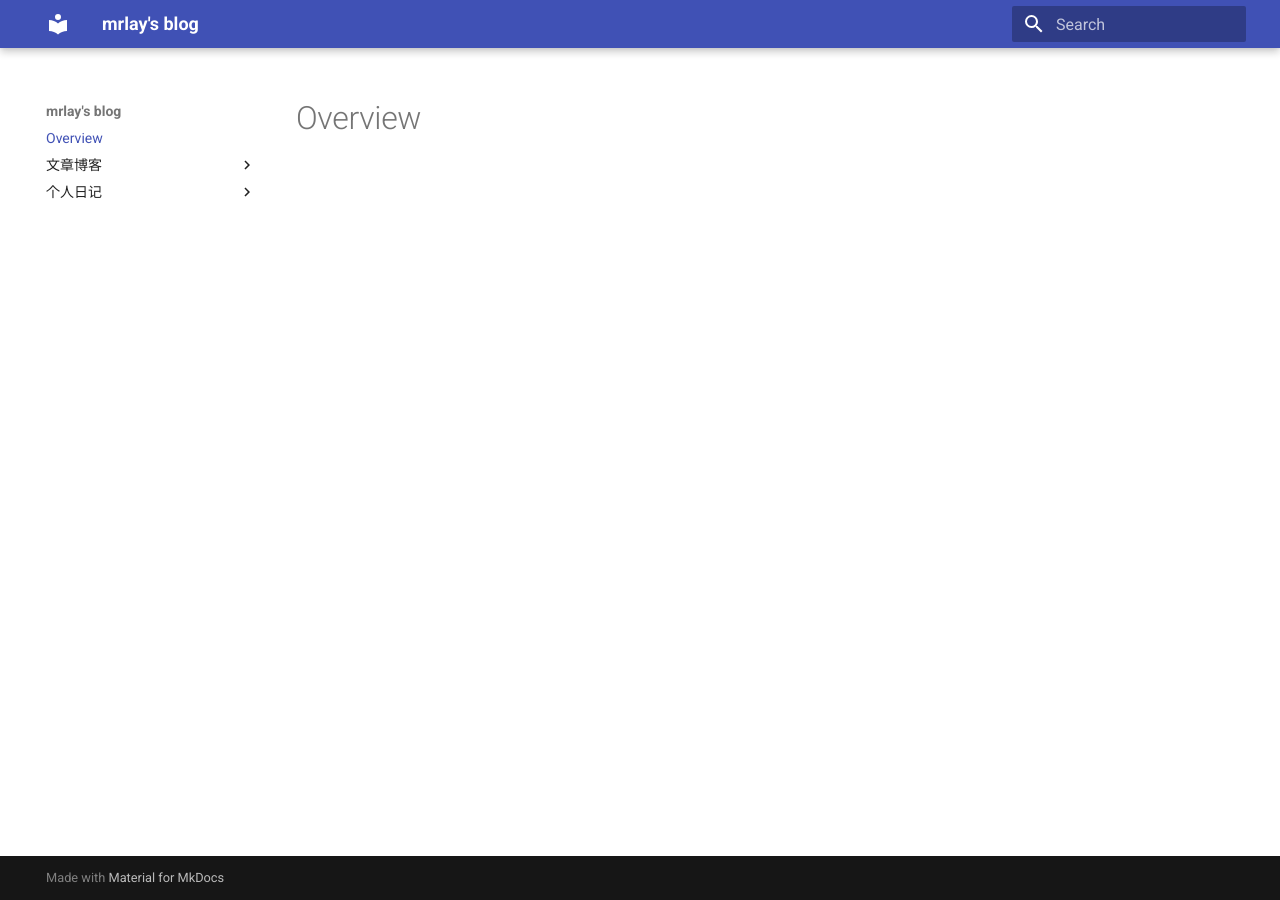
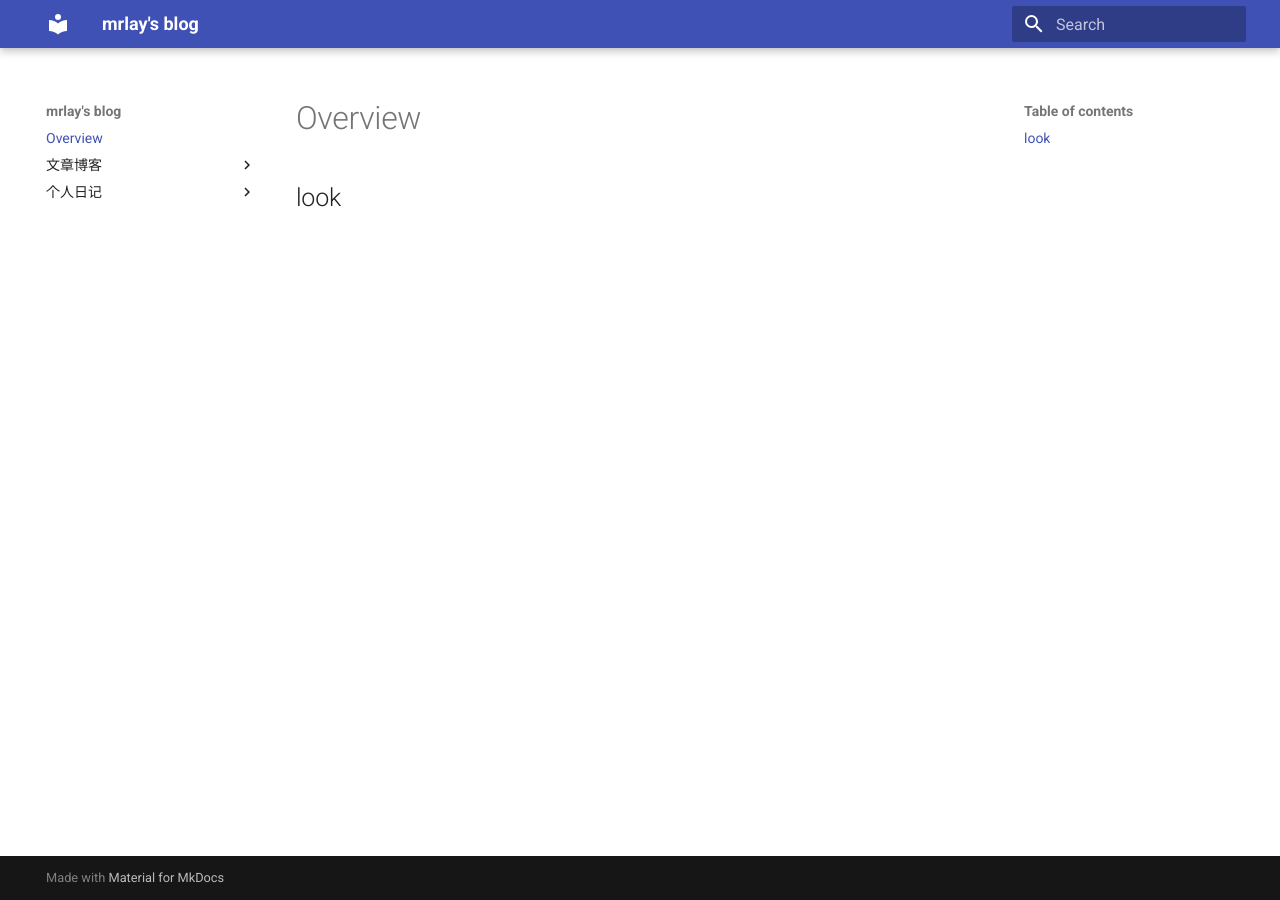
Before and after one commit to mrlay/blog, an MkDocs documentation site: the page built from docs/index.md, in a window 1280 px wide. Built offline with MkDocs 1.6.1 and Material for MkDocs 9.7.7, drawn with Linux system fonts in a browser that asks for light colours.

Commit message:
Hint test

```diff
--- a/docs/index.md
+++ b/docs/index.md
@@ -1 +1,3 @@
 # Overview
+
+## look
```
